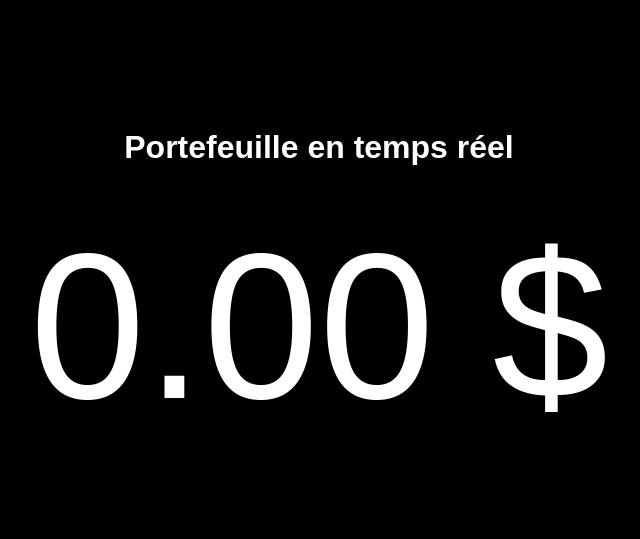
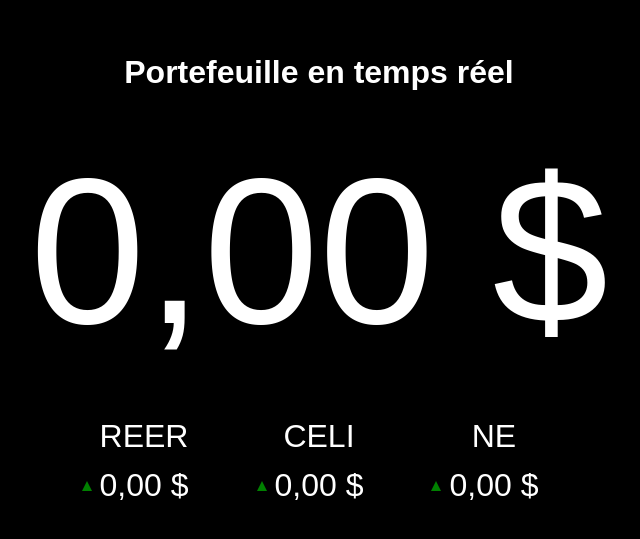
Before and after one commit to HBassinot/stock, a React (Create React App) app: page / in a window 1280 px wide. Shown: the part 113-652 px from the top of the page, without its empty margins (321-961 px from the left). Built offline with nearby package versions, Linux system fonts and the light colour scheme; no server answers.

Commit message:
add features

```diff
--- a/proxy-server.js
+++ b/proxy-server.js
@@ -145,8 +145,7 @@ async function getStockPrice(stock) {
 async function getCurrencyPrice(currency) {
   try {
       // Appel du web service tiers
-      const currencySplit = currency.split(":")[0];
-      const response = await axios.get(`https://query1.finance.yahoo.com/v7/finance/spark?symbols=${currencySplit}%3DX`);
+      const response = await axios.get(`https://query1.finance.yahoo.com/v7/finance/spark?symbols=${currency}%3DX`);
 
       // Récupération du prix de la devise depuis la réponse
       const price = response.data.spark.result[0].response[0].meta.regularMarketPrice;
--- a/src/App.css
+++ b/src/App.css
@@ -15,8 +15,26 @@ body {
   height: 100vh;
 }
 
+table{
+  margin: auto;
+}
+td {
+  padding: 5px;
+  padding-left: 42px;
+  padding-right: 42px;
+}
+
 .montant {
   font-size: 13rem; /* Taille de la police */
+  background-color: black; /* Couleur de fond */
+  color: white; /* Couleur du texte */
+  padding: 20px; /* Espace intérieur */
+  border-radius: 10px; /* Coins arrondis */
+  text-align: center; /* Centrage du texte */
+}
+
+.accounts {
+  font-size: 2rem; /* Taille de la police */
   background-color: black; /* Couleur de fond */
   color: white; /* Couleur du texte */
   padding: 20px; /* Espace intérieur */
@@ -55,3 +73,26 @@ body {
 .blink {
   animation: blink 1.5s ease-in-out;
 }
+
+
+.triangle-green {
+  position:relative;
+  left:-18px;
+  top: -23px;
+  width: 0;
+  height: 0;
+  border-left: 5px solid transparent;
+  border-right: 5px solid transparent;
+  border-bottom: 10px solid green;
+}
+
+.triangle-red {
+  width: 0;
+  position:relative;
+  left:-18px;
+  top: -23px;
+  height: 0;
+  border-left: 5px solid transparent;
+  border-right: 5px solid transparent;
+  border-top: 10px solid red;
+}
--- a/src/App.js
+++ b/src/App.js
@@ -9,10 +9,24 @@ function App() {
   let domain = "stock.hbassinot.com";
   let port = 8000;
 
-  if(false) {
+  if(true) {
     domain = "localhost";
   }
   const [portefeuille, setPortefeuille] = useState(0);
+
+  const [celi, setCeli] = useState(0);
+  const [reer, setReer] = useState(0);
+  const [ne, setNe] = useState(0);
+
+  const [celiVar, setCeliVar] = useState("green");
+  const [reerVar, setReerVar] = useState("green");
+  const [neVar, setNeVar] = useState("green");
+
+  const [isVisible, setIsVisible] = useState(true);
+
+  const toggleVisibility = () => {
+    setIsVisible(!isVisible);
+  };
 
   const fetchData = async () => {
     try {
@@ -39,17 +53,38 @@ function App() {
   const callPortfolios = async () => {
     let valeurTotale = 0;
 
+
+    // Ajouter la classe d'effet de clignotement
+    const montantElement = document.getElementById('montant');
+    montantElement.classList.add('blink');
+
     getPrixPortfoliosHBassinot().then(portfolios => {
       for (let i = 0; i < portfolios.length; i++) {
         const keys = Object.keys(portfolios[i]);
         valeurTotale += portfolios[i][keys[0]];
-
       }
 
-      const montantElement = document.getElementById('montant');
+      let reerValue = portfolios[0]['REER'];
+      let celiValue = portfolios[1]['CELI'];
+      let neValue = portfolios[2]['NE'];
 
-      // Ajouter la classe d'effet de clignotement
-      montantElement.classList.add('blink');
+
+      setReerVar("green");
+      if(reer > reerValue) {
+        setReerVar("red");
+      }
+      setCeliVar("green");
+      if(celi > celiValue) {
+        setCeliVar("red");
+      }
+      setNeVar("green");
+      if(ne > neValue) {
+        setNeVar("red");
+      }
+
+      setReer(reerValue);
+      setCeli(celiValue);
+      setNe(neValue);
 
       setPortefeuille(valeurTotale);
 
@@ -108,16 +143,38 @@ function App() {
 
   /*******/
 
+  function formatPrice(price) {
+    // Utiliser la méthode toLocaleString() pour formater le montant
+    // en séparant les milliers et gérant les décimales
+    return price.toLocaleString('fr-CA', { style: 'currency', currency: 'CAD' });
+  }
+
   return (
     <div className="App">
-      <h1>Portefeuille en temps réel</h1>
-      <div className='container'><div className='montant' id='montant'>{portefeuille.toFixed(2)} $</div></div>
+      <h1 onClick={toggleVisibility}>Portefeuille en temps réel</h1>
+      <div className='container'><div className='montant' id='montant'>{formatPrice(portefeuille)}</div></div>
+
+      <div className='accounts'>
+
+        {isVisible && (<table>
+          <tbody>
+            <tr>
+              <td>REER</td>
+              <td>CELI</td>
+              <td>NE</td>
+            </tr>
+            <tr>
+              <td>{formatPrice(reer)} <div className={"triangle-"+reerVar}></div></td>
+              <td>{formatPrice(celi)} <div className={"triangle-"+celiVar}></div></td>
+              <td>{formatPrice(ne)} <div className={"triangle-"+neVar}></div></td>
+            </tr>
+          </tbody>
+        </table>
+        )}
+
+      </div>
     </div>
   );
 }
 
-
-
-
-
 export default App;
```
